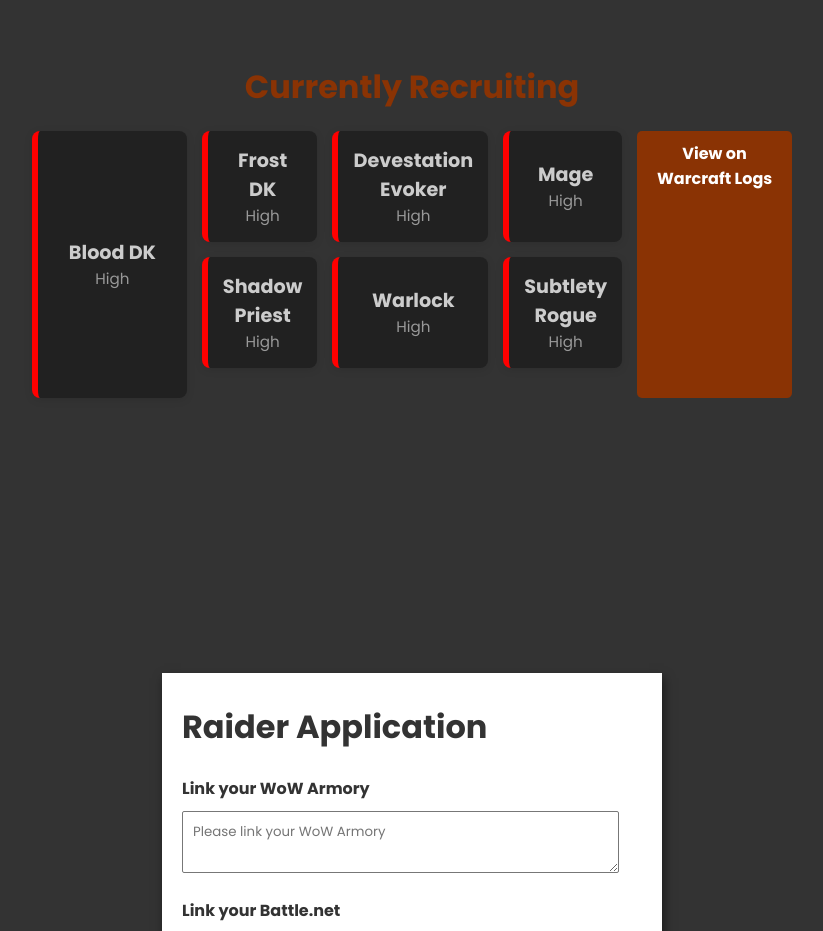
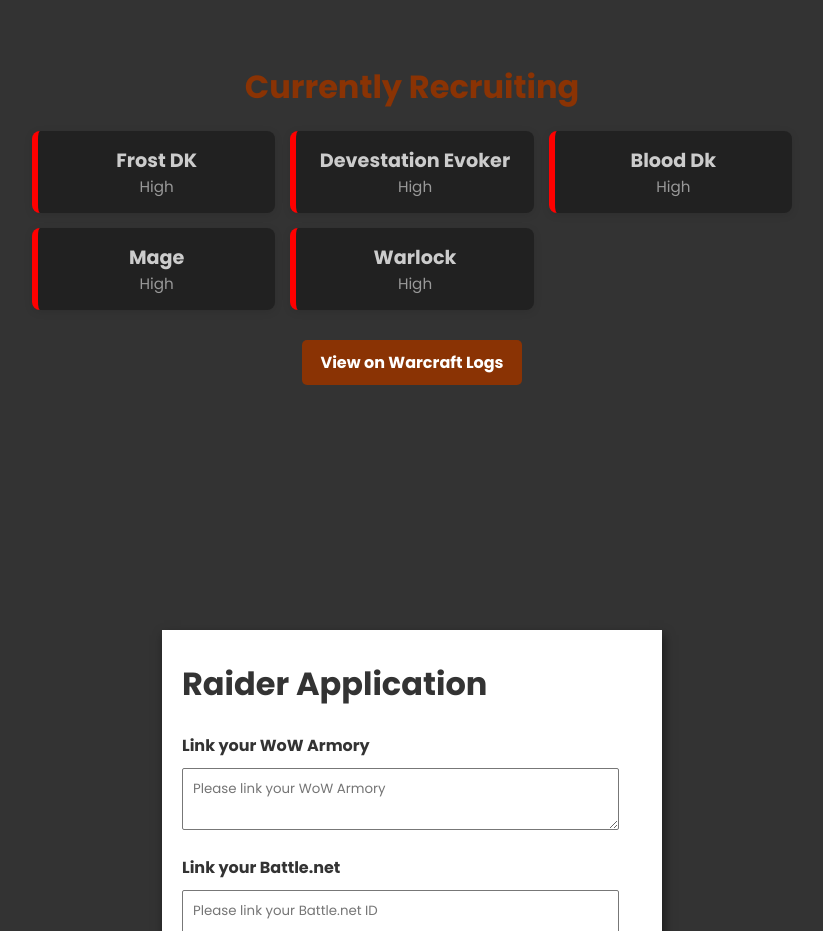
Before and after one commit to dillon-porter/guild-website, a website: page public/index.html in a window 1280 px wide. Shown: the part 4657-5588 px from the top of the page, without its empty margins (228-1051 px from the left). Drawn offline with nearby package versions, Linux system fonts and the light colour scheme.

Commit message:
Update website

```diff
--- a/public/index.html
+++ b/public/index.html
@@ -134,7 +134,7 @@
             <a href="./images/Gallywix.png" data-lightbox="bosses" data-title="Mythic Gallywix">
                 <img src="./images/Gallywix.png" alt="Mythic Gallywix " width="295.7" height="165.77">
             </a>
-            <a href="./images/Mythic_dimmy.png" data-lightbox="bosses" data-title="Dimensius">
+            <a href="./images/Mythic_dimmy.png" data-lightbox="bosses" data-title="Mythic Dimes">
                 <img src="./images/Mythic_dimmy.png" alt="Mythic Gallywix " width="295.7" height="165.77">
             </a>
         </div>
@@ -210,11 +210,6 @@
 
         <div class="recruitment-panel">
             <div class="recruitment-class high">
-                <span class="class-name">Blood DK</span>
-                <span class="need-level">High</span>
-            </div>
-            <div class="recruitment-panel">
-                <div class="recruitment-class high">
                 <span class="class-name">Frost DK</span>
                 <span class="need-level">High</span>
             </div>
@@ -223,22 +218,19 @@
                 <span class="need-level">High</span>
             </div>
             <div class="recruitment-class high">
-                    <span class="class-name">Mage</span>
+                <span class="class-name">Blood Dk</span>
                 <span class="need-level">High</span>
             </div>
             <div class="recruitment-class high">
-                    <span class="class-name">Shadow Priest</span>
+                <span class="class-name">Mage</span>
                 <span class="need-level">High</span>
             </div>
             <div class="recruitment-class high">
                 <span class="class-name">Warlock</span>
                 <span class="need-level">High</span>
             </div>
-                <div class="recruitment-class high">
-                    <span class="class-name">Subtlety Rogue</span>
-                    <span class="need-level">High</span>
         </div>
-            </div>
+
         <div class="recruitment-links">
             <a href="https://www.warcraftlogs.com/guild/us/illidan/no%20idea" target="_blank" class="recruitment-link">View on Warcraft Logs</a>
         </div>
```
Lines whose indentation alone changed are shown as unchanged.
